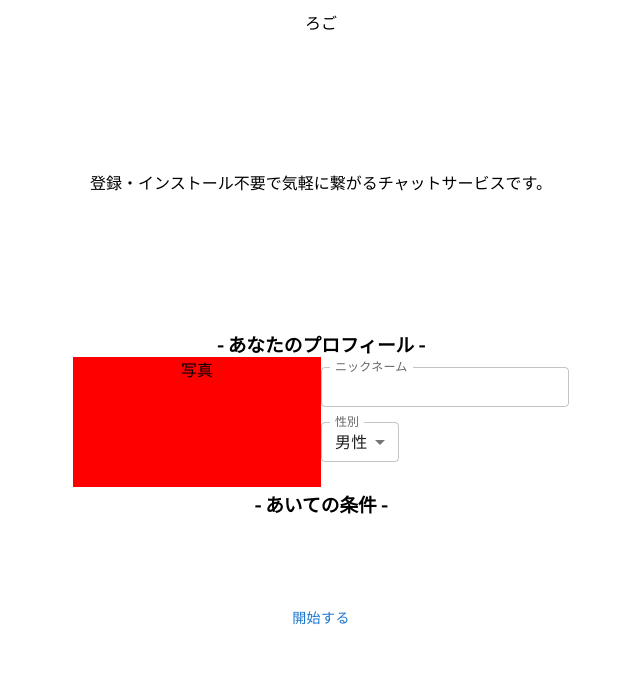
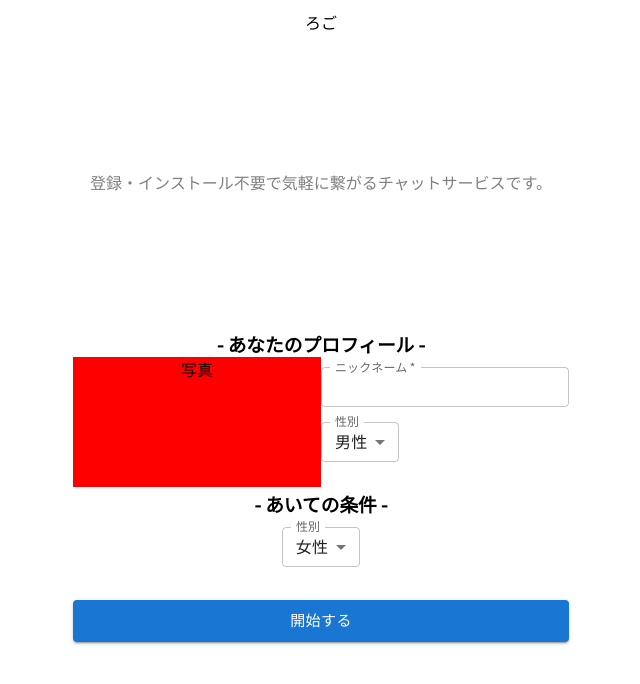
Before and after one commit to ucho456/lite-chat, a React (Vite) app: page /welcome in a window 1280 px wide. Shown: the top 684 px of the page, without its empty margins (319-959 px from the left). Built offline with nearby package versions, Linux system fonts and the light colour scheme; no server answers.

Commit message:
add youSex select form

```diff
--- a/src/components/welcome/Welcome.scss
+++ b/src/components/welcome/Welcome.scss
@@ -2,7 +2,7 @@
 @import "../../assets/variables";
 
 .welcome {
-  margin: 10px;
+  margin: 10px 10px 100px 10px;
   text-align: center;
   .container {
     display: grid;
@@ -16,6 +16,7 @@
     }
     .discription-row {
       grid-row: 2;
+      color: gray;
     }
     .form-row {
       grid-row: 3;
@@ -52,6 +53,9 @@
         }
         .you-row {
           grid-row: 2;
+          h3 {
+            margin-bottom: 10px;
+          }
         }
         .button-row {
           grid-row: 3;
--- a/src/components/welcome/Welcome.tsx
+++ b/src/components/welcome/Welcome.tsx
@@ -25,7 +25,7 @@ const Welcome = () => {
 
   const { control, handleSubmit, setValue } = useForm<InputUser>({
     shouldUnregister: false,
-    defaultValues: { name: "", photo: "", sex: "man" },
+    defaultValues: { name: "", photo: "", sex: "man", youSex: "woman" },
   });
 
   useEffect(() => {
@@ -40,7 +40,9 @@ const Welcome = () => {
   const handleStart: SubmitHandler<InputUser> = async (
     inputUser: InputUser
   ) => {
-    alert(inputUser.name);
+    alert(
+      `name: ${inputUser.name}, sex: ${inputUser.sex}, youSex: ${inputUser.youSex}`
+    );
     // try {
     //   const userCredential = await signInAnonymously(auth);
     //   const userRef = doc(db, "users", userCredential.user.uid).withConverter(
@@ -89,6 +91,7 @@ const Welcome = () => {
                         InputLabelProps={{ shrink: true }}
                         inputProps={{ maxLength: 10 }}
                         label="ニックネーム"
+                        required
                         size="small"
                         type="text"
                       />
@@ -120,9 +123,28 @@ const Welcome = () => {
             </div>
             <div className="you-row">
               <h3>- あいての条件 -</h3>
+              <Controller
+                control={control}
+                name="youSex"
+                render={({ field }) => (
+                  <FormControl>
+                    <InputLabel id="you-sex-label">性別</InputLabel>
+                    <Select
+                      {...field}
+                      fullWidth
+                      label="性別"
+                      labelId="you-sex-label"
+                      size="small"
+                    >
+                      <MenuItem value={"man"}>男性</MenuItem>
+                      <MenuItem value={"woman"}>女性</MenuItem>
+                    </Select>
+                  </FormControl>
+                )}
+              />
             </div>
             <div className="button-row">
-              <Button fullWidth type="submit">
+              <Button fullWidth size="large" type="submit" variant="contained">
                 開始する
               </Button>
             </div>
--- a/src/utils/converter.ts
+++ b/src/utils/converter.ts
@@ -10,6 +10,7 @@ export const userConverter: FirestoreDataConverter<User> = {
       name: u.name,
       photo: u.photo,
       sex: u.sex,
+      youSex: u.youSex,
       waitingState: u.waitingState,
       waitingStartAt: u.waitingStartAt,
       roomId: u.roomId,
@@ -21,6 +22,7 @@ export const userConverter: FirestoreDataConverter<User> = {
       name: d.name,
       photo: d.photo,
       sex: d.sex,
+      youSex: d.youSex,
       waitingState: d.waitingState,
       waitingStartAt: d.waitingStartAt,
       roomId: d.roomId,
```
Also changed, not shown: src/types/user.d.ts (+8 -2 lines).
